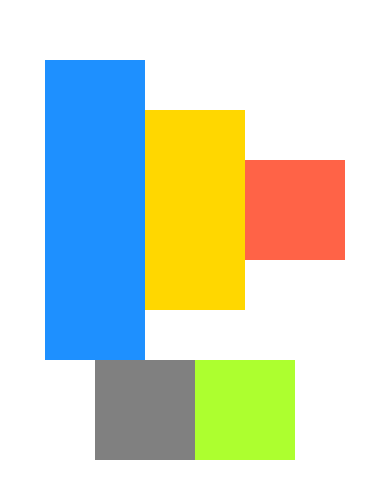
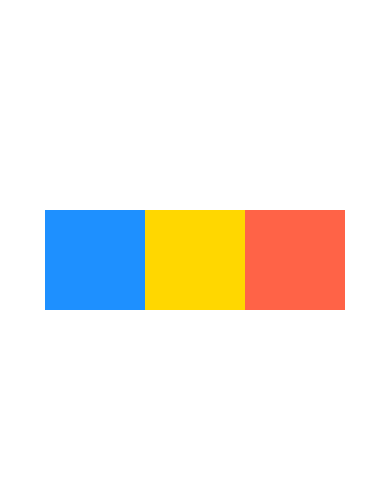
Before and after one commit to prahladinala/expo-react-native, a React Native app: screen / in a window 390 px wide. Shown: the part 162-660 px from the top of the page. Built offline with nearby package versions, Linux system fonts and the light colour scheme.

Commit message:
Flexbox - flexBasis

```diff
--- a/App.js
+++ b/App.js
@@ -13,12 +13,14 @@ export default function App() {
       flexWrap: "wrap"
     }}>
       {/* CHILDREN */}
-      <View style={{ backgroundColor: "dodgerblue", width: 100, height: 300 }} />
-      <View style={{ backgroundColor: "gold", width: 100, height: 200 }} />
+      <View style={{
+        backgroundColor: "dodgerblue",
+        flexBasis: 100, // width or height
+        // width: 100,
+        height: 100
+      }} />
+      <View style={{ backgroundColor: "gold", width: 100, height: 100 }} />
       <View style={{ backgroundColor: "tomato", width: 100, height: 100 }} />
-      <View style={{ backgroundColor: "grey", width: 100, height: 100 }} />
-      <View style={{ backgroundColor: "greenyellow", width: 100, height: 100 }} />
-
 
     </View>
     // Justify Content => Aligns items center of main/primary axis (Horizontal axis if flexDirection is row)
@@ -30,5 +32,9 @@ export default function App() {
 
     //alignItems => Assigned to Container (Parent)
     //alignSelf => Assigned to Item (Child)
+
+    //flexBasis === width if primary axis is horizontal
+    //flexBasis === height if primary axis is vertical
+
   );
 }
```
